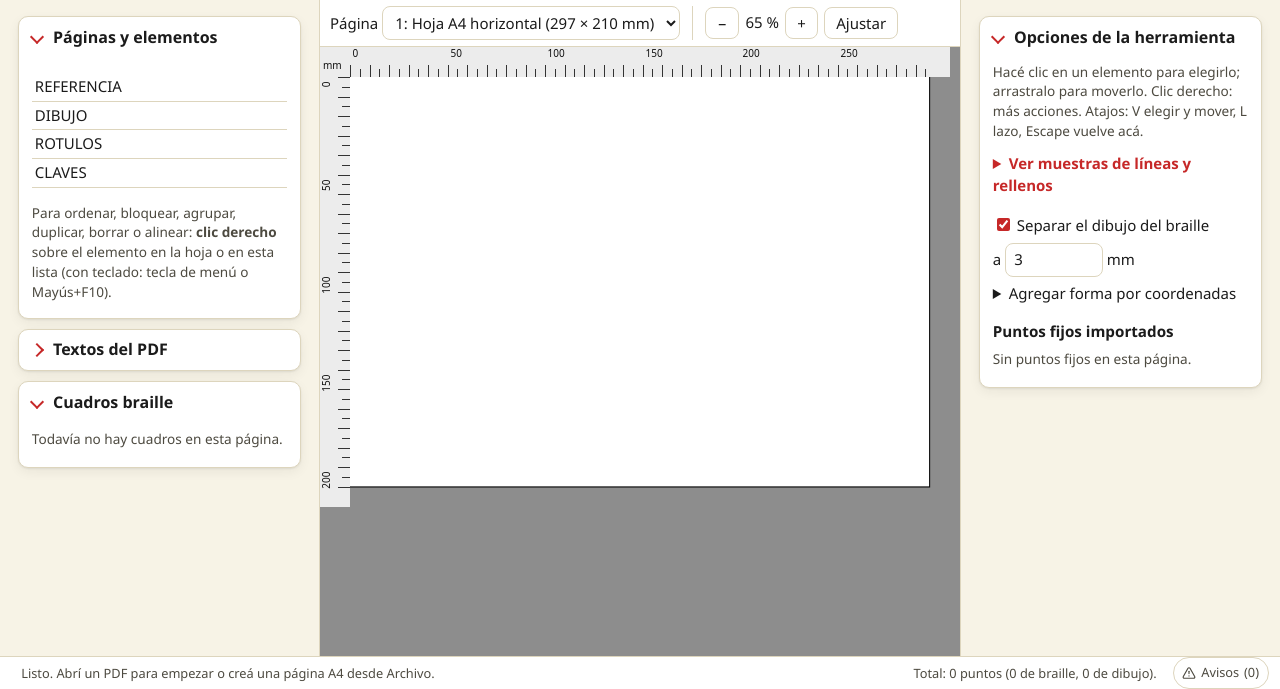
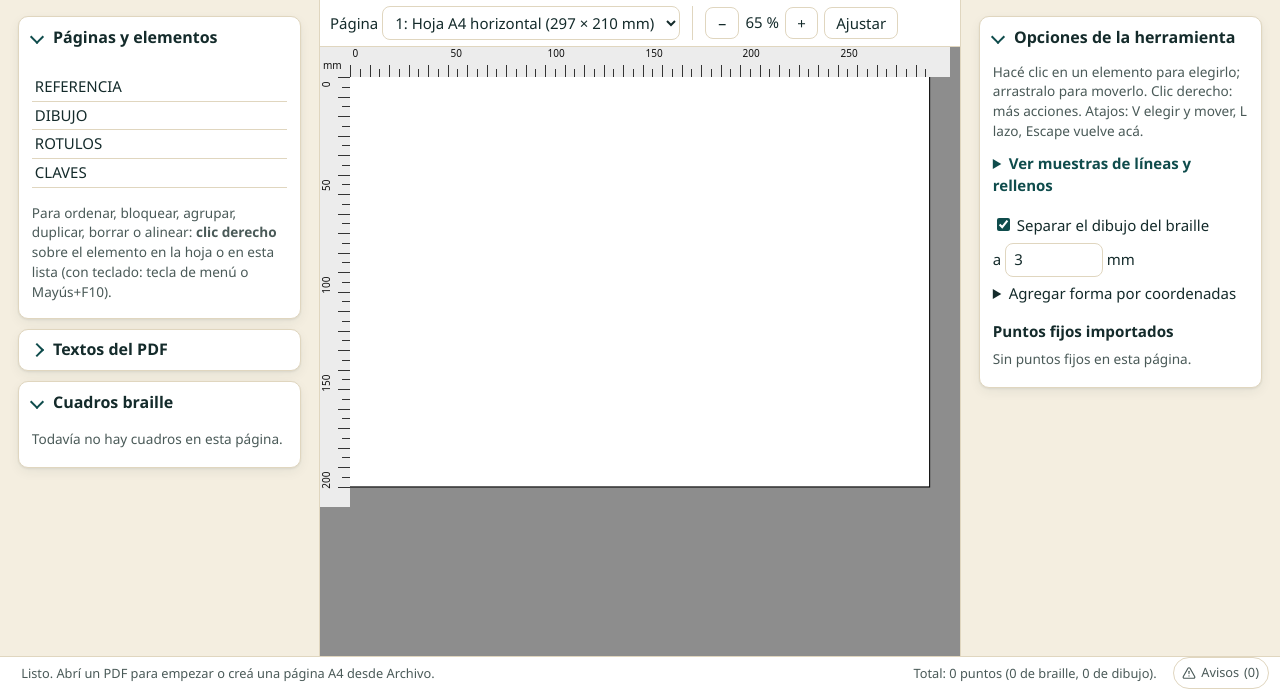
Before and after one commit to chludil64-jpg/editor-coberturas-braille, a plain HTML site: page web/index.html in a window 1280 px wide. Shown: the part 111-800 px from the top of the page. Drawn offline with Linux system fonts and the light colour scheme; no server answers.

Commit message:
Logo Peninsula (verde azulado y arena), favicon y paleta de la interfaz a juego
Co-Authored-By: Claude Opus 5.5 <noreply@anthropic.com>

```diff
--- a/web/index.html
+++ b/web/index.html
@@ -4,6 +4,8 @@
 <meta charset="utf-8">
 <meta name="viewport" content="width=device-width, initial-scale=1">
 <title>Editor Braille</title>
+<link rel="icon" href="iconos/favicon.ico" sizes="any">
+<link rel="icon" type="image/png" href="iconos/logo.png">
 <link rel="icon" href="data:,">
 <link rel="stylesheet" href="estilos.css">
 <link rel="stylesheet" href="tema.css">
@@ -14,7 +16,7 @@
 <a class="saltar" href="#lista-elementos">Saltar a páginas y elementos</a>
 
 <header class="barra" role="banner">
-  <h1>Editor Braille</h1>
+  <h1><img class="logo" src="iconos/logo.png" alt="" width="26" height="26">Editor Braille</h1>
   <div class="herramientas" role="group" aria-label="Acciones principales">
     <div class="menu-desplegable">
       <button type="button" class="menu-boton" id="menu-archivo-boton" aria-haspopup="menu" aria-expanded="false" aria-controls="menu-archivo">Archivo ▾</button>
--- a/web/tema.css
+++ b/web/tema.css
@@ -1,44 +1,46 @@
 /* =====================================================================
-   Tema «Escuela N.º 511»: paleta tomada del logo (rojo, verde lima,
-   negro y blanco sobre crema), con contraste AA en los textos.
+   Tema «Península»: paleta tomada del logo (verde azulado profundo y
+   arena), con contraste AA en los textos. Los errores siguen en rojo.
    Se carga después de estilos.css y solo cambia la apariencia.
    ===================================================================== */
 :root {
-  --fondo: #f7f3e6;          /* crema cálido */
+  --fondo: #f4eee0;          /* arena muy clara */
   --panel: #ffffff;
-  --panel-2: #fbf9f1;
-  --texto: #1b1b1b;          /* negro del contorno del logo */
-  --suave: #4d4a40;
-  --borde: #ddd5bd;
-  --borde-fuerte: #1b1b1b;
-  --acento: #c62828;         /* rojo del logo (5,6:1 sobre blanco) */
-  --acento-hover: #a31f1f;
+  --panel-2: #faf6ec;
+  --texto: #142b2b;          /* verde azulado casi negro */
+  --suave: #4a5a58;
+  --borde: #e0d6bf;
+  --borde-fuerte: #142b2b;
+  --acento: #0f4c4c;         /* verde azulado del logo (9,8:1 sobre blanco) */
+  --acento-hover: #0a3a3a;
   --acento-texto: #ffffff;
-  --lima: #cddc39;           /* verde lima del logo: solo fondos, siempre con texto oscuro */
-  --lima-suave: #f2f6cf;
+  --lima: #e9d8b4;           /* arena del logo: solo fondos, siempre con texto oscuro */
+  --lima-suave: #e2efec;     /* verde agua muy suave para lo elegido */
   --peligro: #a3141c;
   --aviso: #7a4a00;
   --info: #1d4f7a;
-  --foco: #cddc39;
-  --sel: #f2f6cf;
-  --sombra: 0 1px 2px rgba(27,27,27,.08), 0 4px 12px rgba(27,27,27,.06);
+  --foco: #d99a2b;           /* ámbar: se distingue del verde y de la arena */
+  --sel: #e2efec;
+  --sombra: 0 1px 2px rgba(20,43,43,.08), 0 4px 12px rgba(20,43,43,.06);
   --radio: 10px;
 }
 @media (prefers-color-scheme: dark) {
   :root {
-    --fondo: #15140f;
-    --panel: #201e17;
-    --panel-2: #29261d;
-    --texto: #f4f1e6;
-    --suave: #cfc8b4;
-    --borde: #4a4636;
-    --borde-fuerte: #f4f1e6;
-    --acento: #ff6f61;
-    --acento-hover: #ff8a7f;
-    --acento-texto: #1b1b1b;
-    --lima: #dce775;
-    --lima-suave: #36391a;
-    --sel: #36391a;
+    --fondo: #0d1a1a;
+    --panel: #132424;
+    --panel-2: #1a2f2f;
+    --texto: #eef1ea;
+    --suave: #b8c6c2;
+    --borde: #2e4846;
+    --borde-fuerte: #eef1ea;
+    --acento: #7fcbc0;
+    --acento-hover: #a0dbd2;
+    --acento-texto: #0d1a1a;
+    --lima: #e9d8b4;
+    --lima-suave: #1f3d3a;
+    --peligro: #ff8a80;
+    --foco: #f0b545;
+    --sel: #1f3d3a;
     --sombra: 0 1px 2px rgba(0,0,0,.4), 0 4px 14px rgba(0,0,0,.35);
   }
 }
@@ -48,7 +50,7 @@ body { font: 15px/1.45 "Segoe UI", system-ui, -apple-system, Arial, sans-serif;
 /* Encabezado */
 header.barra { background: var(--panel); border-bottom: 1px solid var(--borde); box-shadow: var(--sombra); padding: .5rem .9rem 0; display: block; }
 header.barra h1 { font-size: 1.15rem; margin: 0 0 .35rem; display: flex; align-items: center; gap: .5rem; letter-spacing: .2px; }
-header.barra h1::before { content: ""; width: 14px; height: 14px; border-radius: 50%; background: var(--acento); box-shadow: 0 0 0 3px var(--lima); flex: none; }
+header.barra h1 img.logo { width: 26px; height: 26px; flex: none; display: block; }
 header.barra h1 .sub { font-weight: 500; color: var(--suave); font-size: .85rem; }
 
 /* Botones */
@@ -142,8 +144,8 @@ footer.pie-avisos { position: relative; padding: 0; background: var(--panel); bo
 .barra-estado-avisos { flex: none; padding: .1rem .55rem; font-size: .8rem; border-radius: 999px; gap: .3rem; }
 .barra-estado-avisos svg.icono { width: 14px; height: 14px; }
 .barra-estado-avisos[data-estado="ok"] { color: var(--suave); }
-.barra-estado-avisos[data-estado="aviso"] { background: var(--lima-suave); border-color: var(--texto); color: var(--texto); }
-.barra-estado-avisos[data-estado="error"] { background: var(--acento); border-color: var(--acento); color: var(--acento-texto); }
+.barra-estado-avisos[data-estado="aviso"] { background: var(--lima); border-color: var(--texto); color: var(--texto); }
+.barra-estado-avisos[data-estado="error"] { background: var(--peligro); border-color: var(--peligro); color: var(--acento-texto); }
 .panel-avisos { position: absolute; right: .7rem; bottom: calc(100% + 4px); width: min(560px, 92vw); max-height: 45vh; overflow: auto;
   background: var(--panel); border: 1px solid var(--borde); border-radius: var(--radio); box-shadow: 0 10px 30px rgba(0,0,0,.2); padding: .6rem .8rem; z-index: 40; }
 .panel-avisos h2 { font-size: .95rem; margin: 0 0 .4rem; }
```
Also changed, not shown: docs/logos/logo_q2.png (added), web/iconos/favicon.ico (added), web/iconos/logo.png (added).
